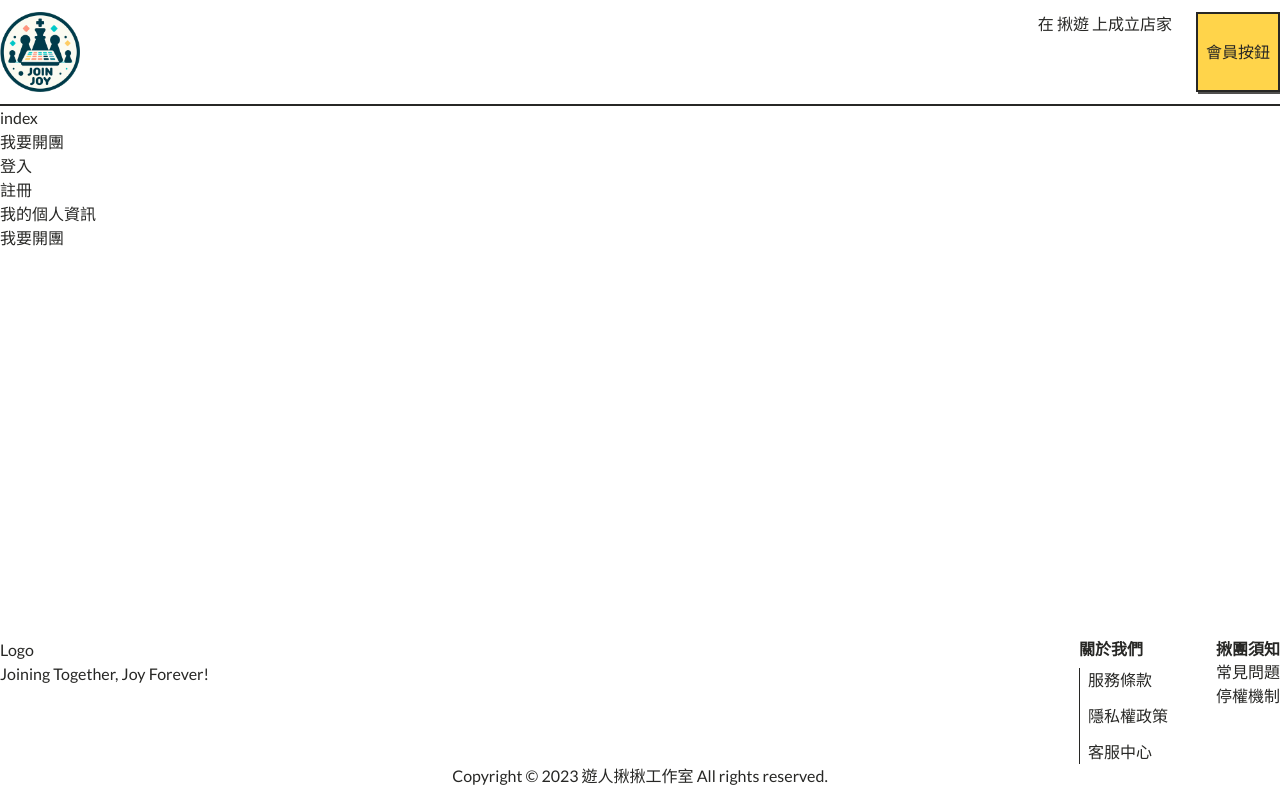
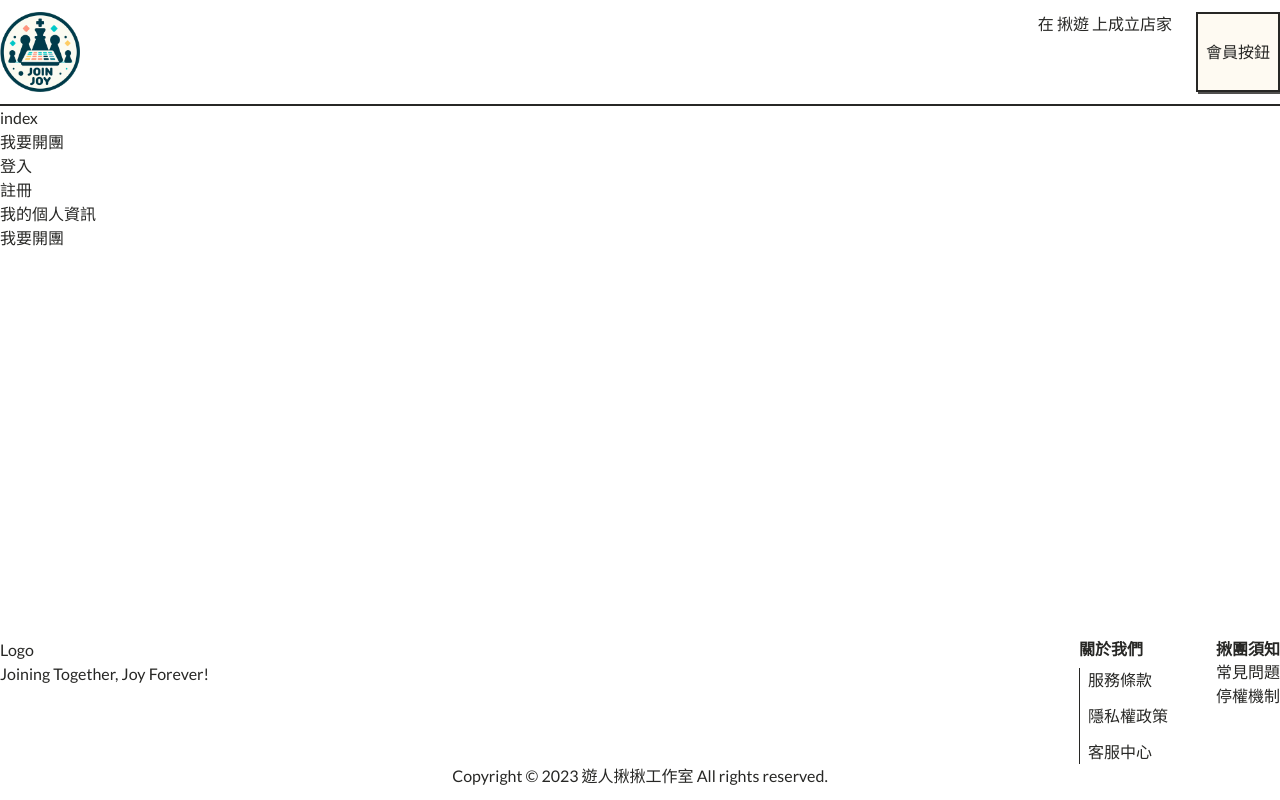
Before and after one commit to star82620/join-joy, a Next.js app: page / in a window 1280 px wide. Built offline with nearby package versions, Linux system fonts and the light colour scheme.

Commit message:
fix/ tailwind config colors

```diff
--- a/tailwind.config.ts
+++ b/tailwind.config.ts
@@ -18,15 +18,15 @@ const config: Config = {
       "yellow-primary": "#FFCD00",
       "yellow-second": "#FFD44A",
       "yellow-neutral": "#FFE788",
-      "yellow-tone": "#FFE788",
-      "yellow-tint": "#FFD44A",
-      "yellow-dark": "#FFCD00",
+      "yellow-tone": "#FFF4C6",
+      "yellow-tint": "#FEFAF2",
+      "yellow-dark": "#FAF2E2",
       // secondary-orange
-      "orange-primary": "#F8E9E4",
-      "orange-second": "#FFF4F0",
-      "orange-neutral": "#FFDFD3",
-      "orange-tone": "#FFC8B4",
-      "orange-tint": "#FFA584",
+      "orange-primary": "#FF8356",
+      "orange-second": "#FFA584",
+      "orange-neutral": "#FFC8B4",
+      "orange-tone": "#FFDFD3",
+      "orange-tint": "#FFF4F0",
       "orange-dark": "#F8E9E4",
       // Natural Gray
       "gray-950": "#272725",
```
